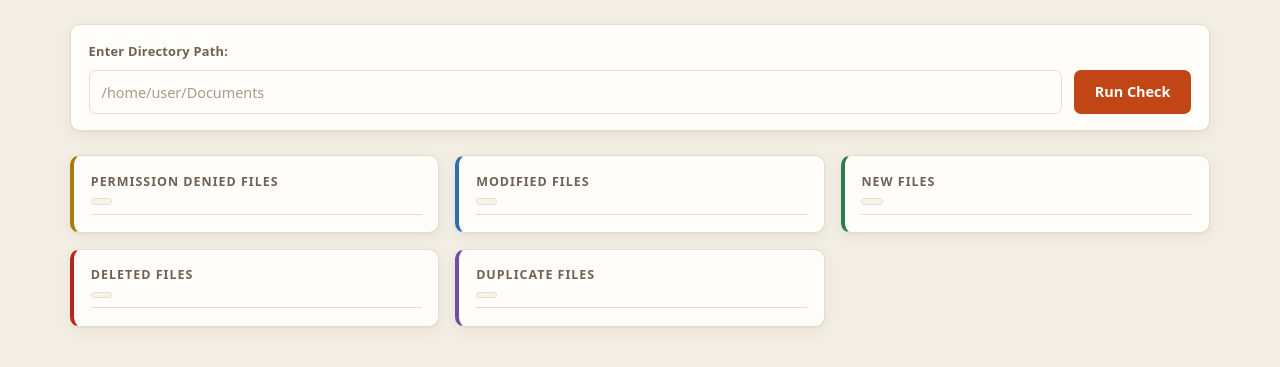
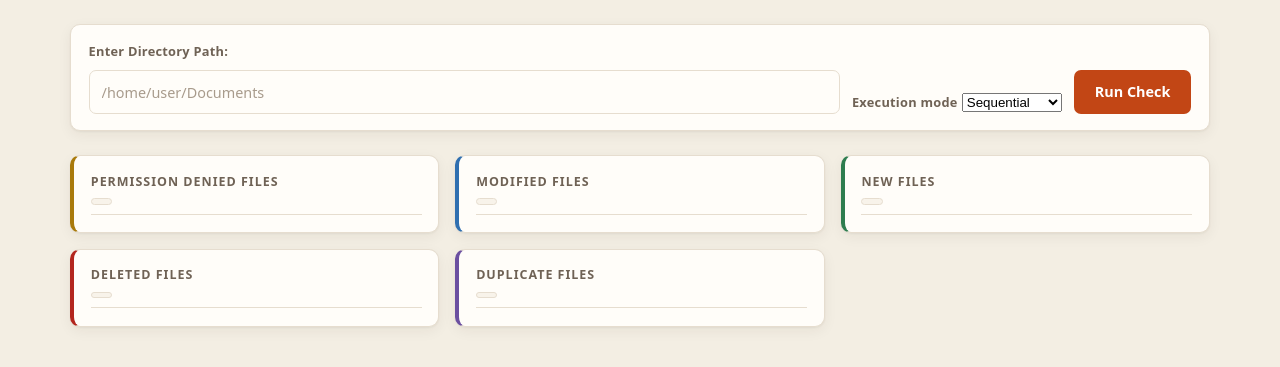
Before and after one commit to rabia-moussa/parallel-file-integrity-analyzer, a Flask app: template api/templates/home.html in a window 1280 px wide. Shown: the part 143-510 px from the top of the page. Run offline with Flask 3, Linux system fonts and the light colour scheme; the template is opened without the code that fills it, so the values that code supplies are empty.

Commit message:
add the mode choice to the graphical interface

```diff
--- a/api/server.py
+++ b/api/server.py
@@ -2,6 +2,8 @@ from urllib import response
 
 from flask import render_template , Flask , request
 from osmod import Sequential
+from multiProcess import MultiProcess
+from multiThreading import MultiTreaded
 import json
 
 app=Flask(__name__)
@@ -12,15 +14,32 @@ def add_cors_headers(response):
     response.headers["Access-Control-Allow-Headers"] = "Content-Type"
     return response
 
+
+
 @app.route("/scan",methods=["POST"])
 def scan():
+    payload = request.get_json(silent=True)
+    if not isinstance(payload, dict):
+        return {"error": "Request body must be a JSON object."}, 400
 
-    path = request.get_json()
-    path = path.get("directory")
-    print(f"Received directory path: {path}")
-    seq = Sequential('hash_database.json', path)
+    directory = payload.get("directory")
+    mode = payload.get("scanMode", "sequential")
+    if not isinstance(directory, str) or not directory.strip():
+        return {"error": "A directory path is required."}, 400
+
+    if mode == "sequential":
+        seq = Sequential("hash_database.json", directory)
+    elif mode == "multiprocess":
+        seq = MultiProcess("hash_database.json", 3, directory)
+    elif mode == "multithreaded":
+        seq = MultiTreaded("hash_database.json", 3, directory)
+    else:
+        return {"error": f"Unknown scan mode: {mode}"}, 400
+
+    print(f"Received directory path: {directory}")
+    print(f"the mode is {mode}")
     modified, new, deleted, duplicates, permission_denied=seq.check_run()
-    return json.dumps({
+    return {
         "modified": modified,
         "new": new,
         "deleted": deleted,
@@ -33,7 +52,31 @@ def scan():
                 "duplicate_groups": len(duplicates),
                 "permission_denied": len(permission_denied)
             },
-    })
+    }
+
+@app.route("/baseline", methods=["POST"])
+def baseline():
+    payload = request.get_json(silent=True)
+    if not isinstance(payload, dict):
+        return {"error": "Request body must be a JSON object."}, 400
+
+    directory = payload.get("directory")
+    mode = payload.get("scanMode", "sequential")
+    if not isinstance(directory, str) or not directory.strip():
+        return {"error": "A directory path is required."}, 400
+
+    if mode == "sequential":
+        scanner = Sequential("hash_database.json", directory)
+    elif mode == "multiprocess":
+        scanner = MultiProcess("hash_database.json", 3, directory)
+    elif mode == "multithreaded":
+        scanner = MultiTreaded("hash_database.json", 3, directory)
+    else:
+        return {"error": f"Unknown scan mode: {mode}"}, 400
+    print(f"Received directory path: {directory}")
+    print(f"the mode is {mode}")
+    scanner.First_run()
+
 
 if __name__=="__main__":
     app.run(debug=True)
--- a/api/templates/api.js
+++ b/api/templates/api.js
@@ -1,11 +1,25 @@
-async function runCheck(path) {
+async function runCheck(path, mode = 'sequential') {
     try {
         const response = await fetch('http://127.0.0.1:5000/scan'
 
-            , {method:'POST' , headers: { "Content-Type": "application/json" },body : JSON.stringify({directory: path}) } );
+            , {method:'POST' , headers: { "Content-Type": "application/json" },body : JSON.stringify({directory: path , scanMode : mode}) } );
         return response.json();
 
         }
+    catch (error) {
+        console.error('Error running check:', error);
+    }
+
+}
+
+async function Firstrun(path , mode='sequentiel') {
+    try {
+        const response = await fetch('http://127.0.0.1:5000/First_run'
+        , {method: 'POST' ,header : { "Content-Type": "application/json" }
+        , body : JSON.stringify({directory:path , scanMode : mode})
+     }
+        )
+    }
     catch (error) {
         console.error('Error running check:', error);
     }
@@ -124,5 +138,6 @@ form.addEventListener('submit', async (event) => {
     event.preventDefault()
     const directoryInput = document.getElementById('directory');
     const directoryPath = directoryInput.value
-    await renderResults(runCheck(directoryPath))
+    const mode = document.getElementById('mode').value;
+    await renderResults(runCheck(directoryPath, mode))
 })
--- a/api/templates/home.html
+++ b/api/templates/home.html
@@ -21,6 +21,16 @@
         <label for="directory">Enter Directory Path:</label>
         <input type="text" id="directory" name="directory" required
                placeholder="/home/user/Documents" spellcheck="false" autocomplete="off">
+
+        <div class="mode-control">
+            <label for="mode">Execution mode</label>
+            <select id="mode" name="mode">
+                <option value="sequential" selected>Sequential</option>
+                <option value="multiprocess">MultiProcess</option>
+                <option value="multithreaded">MultiTreaded</option>
+            </select>
+        </div>
+
         <button type="submit">Run Check</button>
     </form>
 
```
